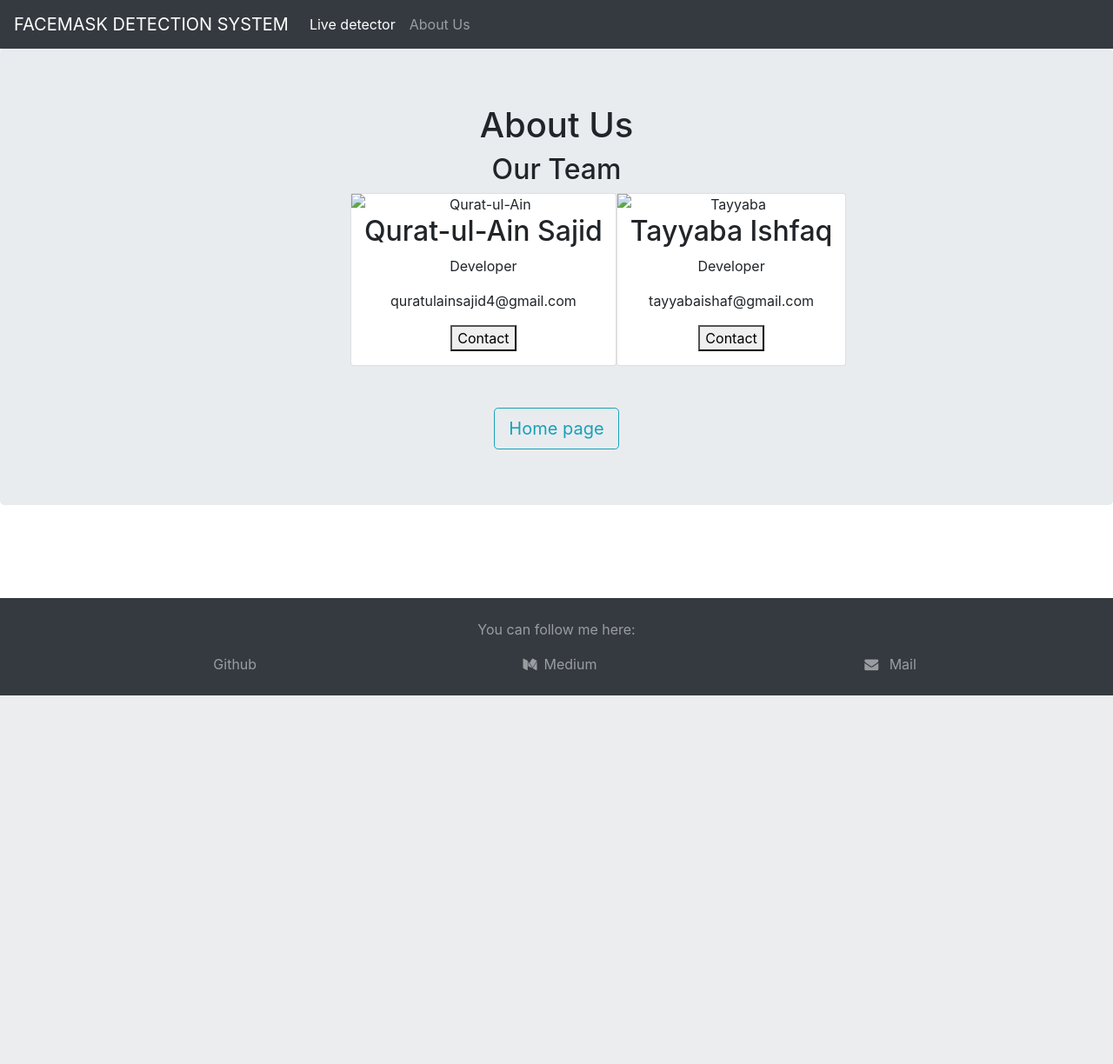
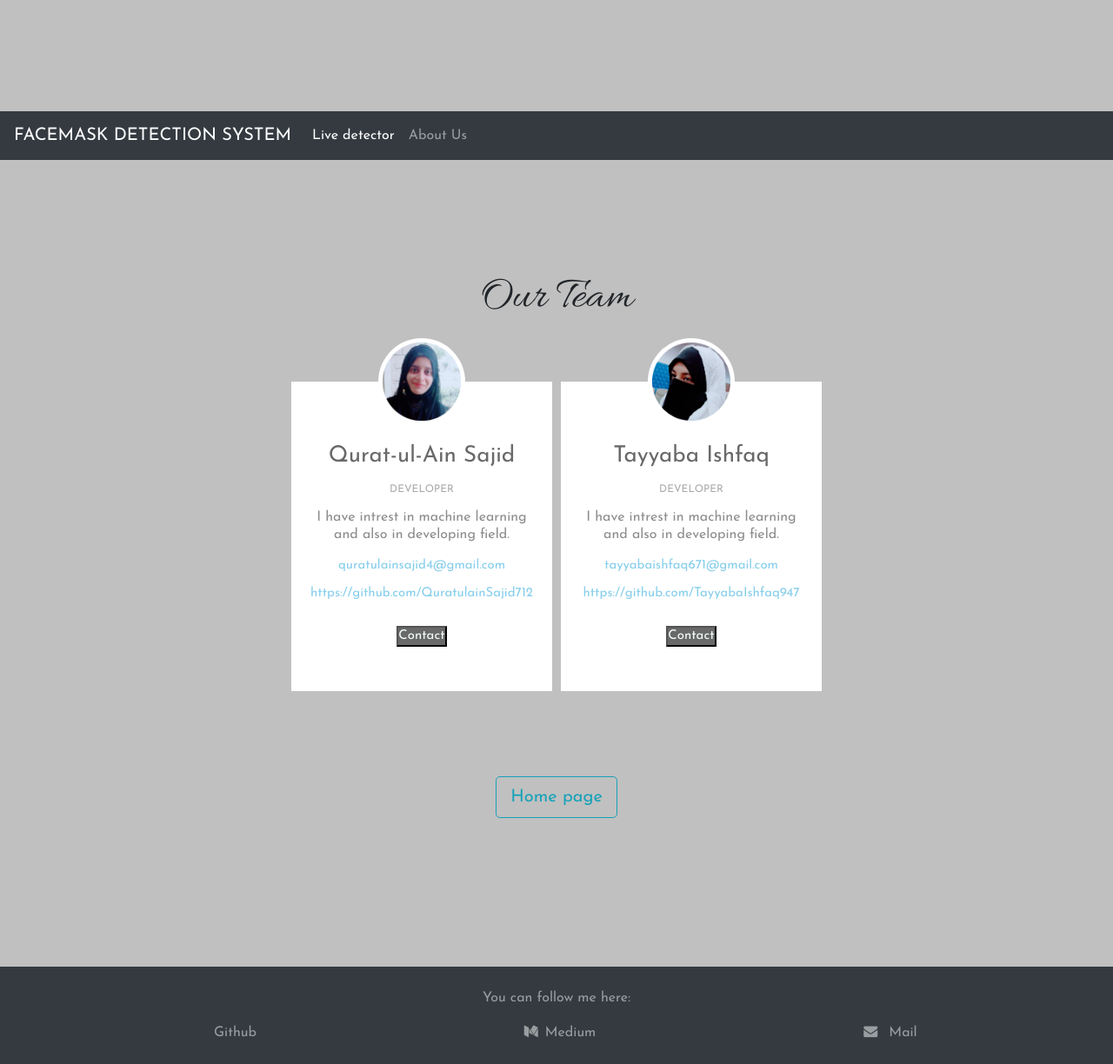
Before and after one commit to TayyabaIshfaq947/FaceMask-Detection-System, a Flask app: template Mask Detection Live/app/templates/error.html in a window 1280 px wide. Shown: the whole page at 87% size. Before the commit the page ends 800 px from the top, so only its background shows below. Run offline with Flask 2, Linux system fonts and the light colour scheme; the template is opened without the code that fills it, so the values that code supplies are empty.

Commit message:
updated about us page

```diff
--- a/Mask Detection Live/app/templates/error.html
+++ b/Mask Detection Live/app/templates/error.html
@@ -1,37 +1,46 @@
 {% extends "template.html" %}
 {% block content %}
-<div class="jumbotron">
-    <div class="container text-center">
-        <h1>About Us</h1>
-        <h2 style="text-align:center">Our Team</h2>
-<div class="row" style="padding-left:30%">
-  <div class="column">
-    <div class="card">
-      <img src="" alt="Qurat-ul-Ain" style="width:100%">
-      <div class="container">
-        <h2>Qurat-ul-Ain Sajid</h2>
-        <p class="title">Developer</p>
-        <p></p>
-        <p>quratulainsajid4@gmail.com</p>
-        <p><button class="button">Contact</button></p>
-      </div>
-    </div>
-  </div>
-
-  <div class="column">
-    <div class="card">
-      <img src="" alt="Tayyaba" style="width:100%">
-      <div class="container">
-        <h2>Tayyaba Ishfaq</h2>
-        <p class="title">Developer</p>
-        <p></p>
-        <p>tayyabaishaf@gmail.com</p>
-        <p><button class="button">Contact</button></p>
-      </div>
-    </div>
-  </div>
 
 
+<html lang="en">
+<head>
+	<meta charset="UTF-8">
+	<title>Our Team Section</title>
+	<link rel="stylesheet" href="styles.css">
+</head>
+<body>
+<div class="wrapper">
+         <h1>Our Team</h1>
+    <div class="container text-center">
+       <div class="team">
+    <div class="team_member">
+      <div class="team_img">
+        <img src="annie.png" alt="Qurat-ul-Ain">
+      </div>
+      <h3>Qurat-ul-Ain Sajid</h3>
+      <p class="role">Developer</p>
+      <p>I have intrest in machine learning and also in developing field.</p>
+	  <p class="Gmail">quratulainsajid4@gmail.com</p>
+	  <p class="Github">https://github.com/QuratulainSajid712</p>
+
+
+
+      <p><button class="button">Contact</button></p>
+    </div>
+    <div class="team_member">
+      <div class="team_img">
+        <img src="tayyaba.png" alt="Tayyaba">
+      </div>
+     <h3>Tayyaba Ishfaq</h3>
+      <p class="role">Developer</p>
+	  <p>I have intrest in machine learning and also in developing field.</p>
+	  <p class="Gmail">tayyabaishfaq671@gmail.com</p>
+	  <p class="Github">https://github.com/TayyabaIshfaq947</p>
+
+
+
+      <p><button class="button">Contact</button></p>
+  </div>
 </div>
         <div class="row mt-5 d-flex justify-content-center">
             <a role="button" class="btn btn-lg btn-outline-info" href="/">Home page</a>
@@ -39,3 +48,5 @@
     </div>
 </div>
 {% endblock %}
+</body>
+</html>
--- /dev/null
+++ b/Mask Detection Live/app/templates/styles.css
@@ -0,0 +1,90 @@
+@import url('https://fonts.googleapis.com/css?family=Allura|Josefin+Sans');
+
+*{
+  margin: 0;
+  padding: 0;
+  box-sizing: border-box;
+}
+
+body{
+  background: #C0C0C0;
+  font-family: 'Josefin Sans', sans-serif;
+}
+
+.wrapper{
+  margin-top: 10%;
+}
+
+.wrapper h1{
+  font-family: 'Allura', cursive;
+  font-size: 52px;
+  margin-bottom: 60px;
+  text-align: center;
+}
+
+.team{
+  display: flex;
+  justify-content: center;
+  width: auto;
+  text-align: center;
+  flex-wrap: wrap;
+}
+
+.team .team_member{
+  background: #fff;
+  margin: 5px;
+  margin-bottom: 50px;
+  width: 300px;
+  padding: 20px;
+  line-height: 20px;
+  color: #8e8b8b;
+  position: relative;
+}
+
+.team .team_member h3{
+  color: 	#696969;
+  font-size: 26px;
+  margin-top: 50px;
+}
+
+.team .team_member p.role{
+  color: #A9A9A9;
+  margin: 12px 0;
+  font-size: 12px;
+  text-transform: uppercase;
+}
+
+.team .team_member .team_img{
+  position: absolute;
+  top: -50px;
+  left: 50%;
+  transform: translateX(-50%);
+  width: 100px;
+  height: 100px;
+  border-radius: 50%;
+  background: #fff;
+}
+
+.team .team_member .team_img img{
+  width: 100px;
+  height: 100px;
+  padding: 5px;
+}
+
+.team .team_member p.Gmail{
+  color: #87CEEB;
+  margin: 12px 0;
+  font-size: 15px;
+}
+.team .team_member p.Github{
+  color: #87CEEB;
+  margin: 12px 0;
+  font-size: 15px;
+}
+
+.team .team_member button.button{
+  background: #696969;
+  color: #F5FFFA;
+  margin: 15px 0;
+  font-size: 15px;
+}
```
Also changed, not shown: Mask Detection Live/app/templates/aboutus.html (added, +36 -0 lines), Mask Detection Live/app/templates/annie.png (added), Mask Detection Live/app/templates/tayyaba.png (added).
